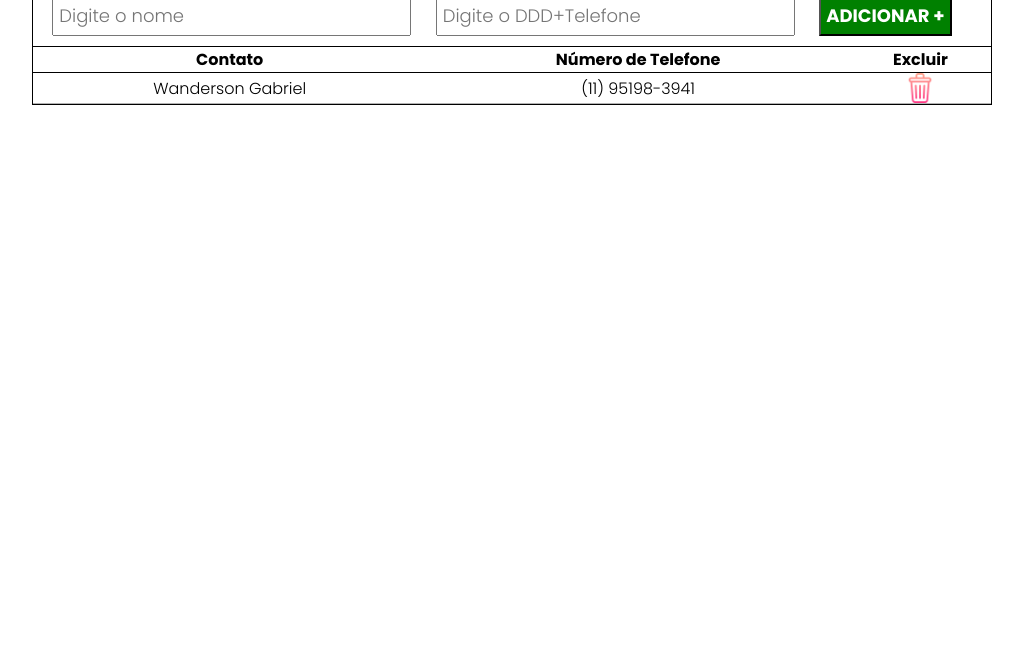
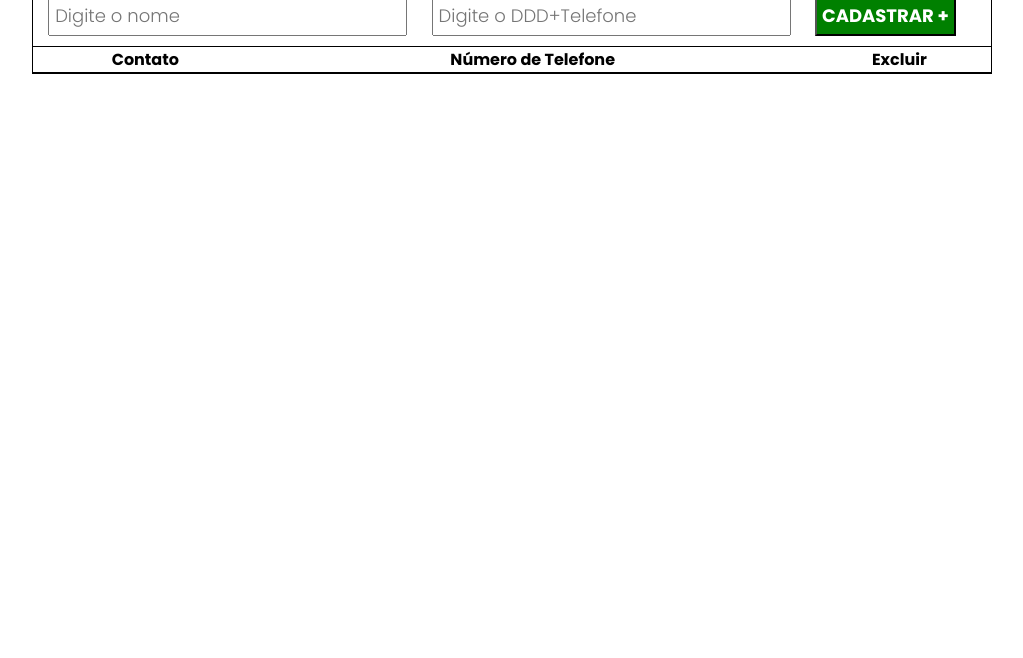
Before and after one commit to WandGabriel/teste_ebac, a plain HTML site: page index.html in a window 1280 px wide. Shown: the part 142-800 px from the top of the page, without its empty margins (128-1151 px from the left). Drawn offline with Linux system fonts and the light colour scheme.

Commit message:
Fix: Alterando botão com legenda de cadastrar.

```diff
--- a/index.html
+++ b/index.html
@@ -16,7 +16,7 @@
         <form id="form-data">
             <input type="text" placeholder="Digite o nome" required id="form-name">
             <input type="tel" placeholder="Digite o DDD+Telefone" required id="form-phone">
-            <button type="submit">ADICIONAR +</button>
+            <button type="submit">CADASTRAR +</button>
         </form>
         <table cellspacing="0">
             <thead>
@@ -27,9 +27,6 @@
                 </tr>
             </thead>
             <tbody>
-                <td>Wanderson Gabriel</td>
-                <td>(11) 95198-3941</td>
-                <td><img src="./images/lixeira.png" alt="Lixeira" id="image-trash"></td>
             </tbody>
         </table>
     </div>
```
